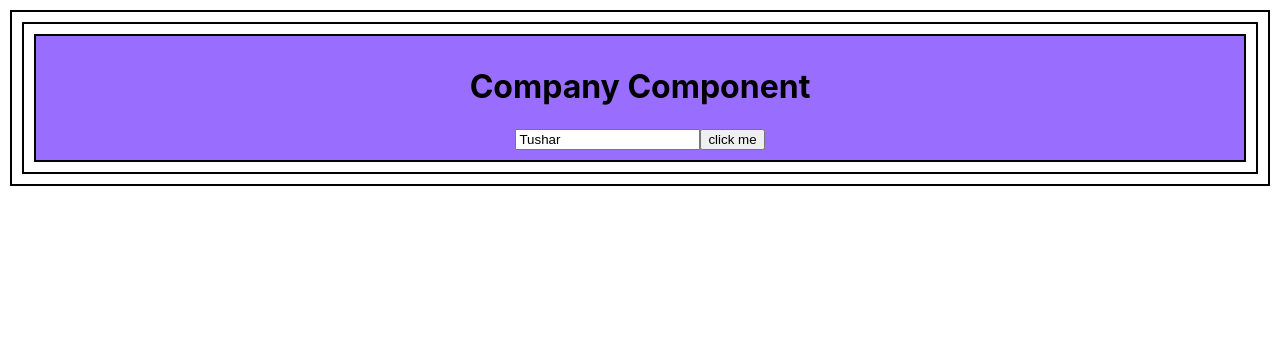
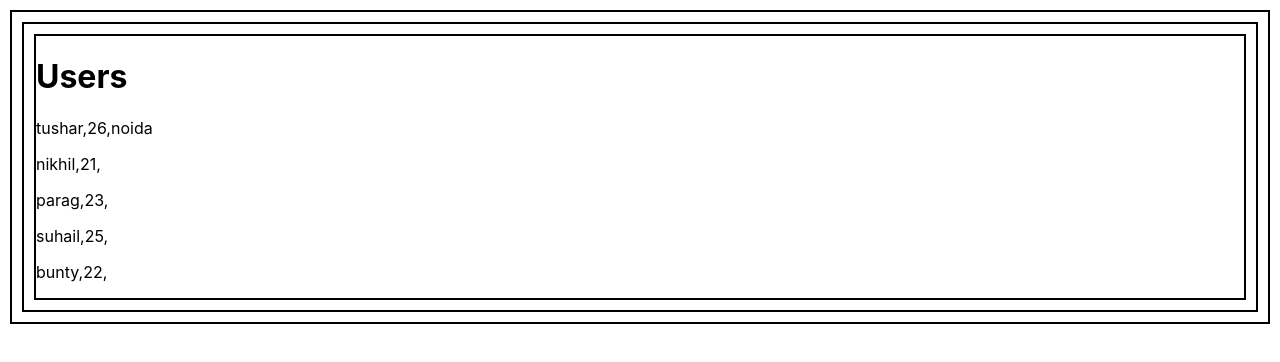
Before and after one commit to tmittal98/learning-react, a React (Create React App) app: page / in a window 1280 px wide. Shown: the top 362 px of the page. Built offline with nearby package versions, Linux system fonts and the light colour scheme.

Commit message:
tutorial on listing

```diff
--- a/src/App.js
+++ b/src/App.js
@@ -7,6 +7,7 @@ import Help from './components/Help'
 import Service from './components/Service'
 import Home from './components/Home'
 import Company from './components/Company'
+import User from './components/User'
 import './App.css'
 
 function App() {
@@ -15,7 +16,8 @@ function App() {
 
   return (
     <div>
-      <Company />
+      <User />
+      {/* <Company /> */}
       {/* <Home />
       <About />
       <Contact />
--- a/src/components/Company.js
+++ b/src/components/Company.js
@@ -1,4 +1,6 @@
 /* eslint-disable no-unused-vars */
+//events and functions
+//listing
 import React,{useState}from 'react'
 
 function Company(){
--- /dev/null
+++ b/src/components/User.js
@@ -0,0 +1,30 @@
+/* eslint-disable array-callback-return */
+/* eslint-disable no-unused-vars */
+import React,{useState, useEffect} from 'react'
+
+function User(){
+
+    const [user,setUser] = useState([
+        {name:"tushar",age:'26',address:'noida'},
+        {name:"nikhil",age:'21'},
+        {name:"parag",age:'23'},
+        {name:"suhail",age:'25'},
+        {name:"bunty",age:'22'}
+    ])
+
+    return(
+        <div>
+            <h1>Users</h1>
+            {
+                user.map((item,key)=>
+                    <p key={key}>
+                        <span>{item.name},</span>
+                        <span>{item.age},</span>
+                        <span>{item.address}</span>
+                    </p>
+                )
+            }
+        </div>
+    )
+}
+export default User
```
